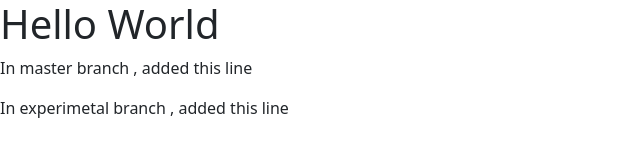
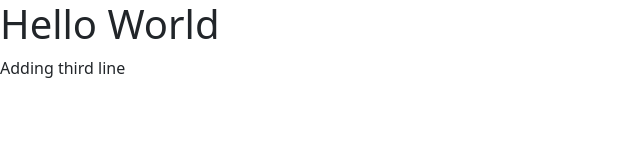
Before and after one commit to megha7july/angela-bootstrap, a plain HTML site: page index.html in a window 1280 px wide. Shown: the whole page, without its empty margins (0-640 px from the left). Drawn offline with nearby package versions, Linux system fonts and the light colour scheme.

Commit message:
add third branch

```diff
--- a/index.html
+++ b/index.html
@@ -9,8 +9,7 @@
 </head>
 <body>
     <h1>Hello World</h1>
-    <p>In master branch , added this line</p>
-    <p>In experimetal branch , added this line</p>
+    <p>Adding third line</p>
 
 </body>
 </html>
```
